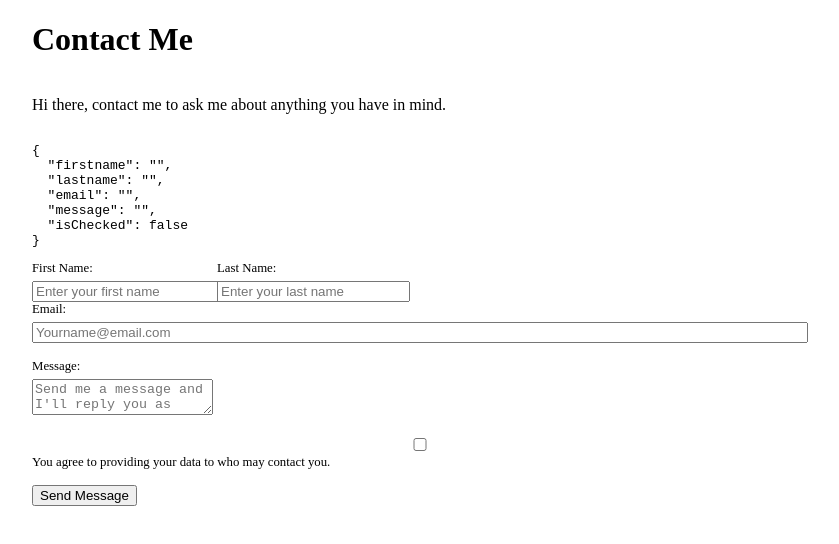
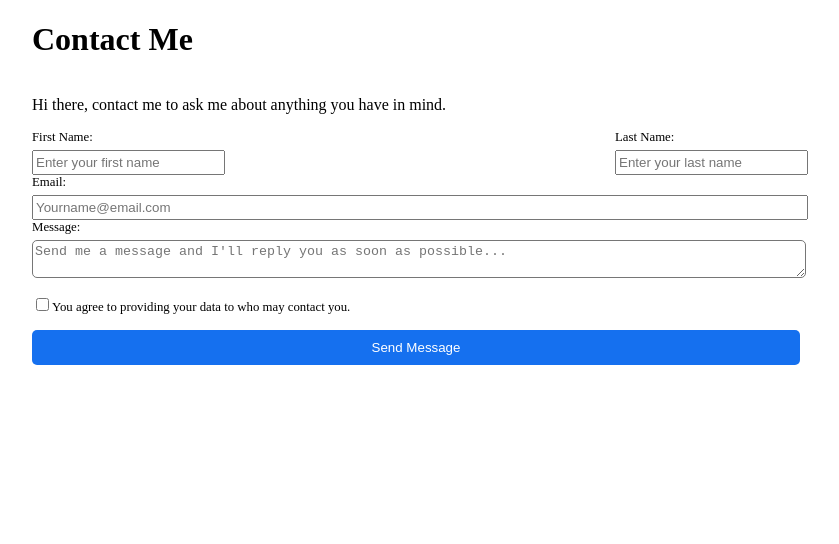
Before and after one commit to Terry-Magnus/HNGi9-LinkTree-clone, a React (Create React App) app: page /HNGi9-LinkTree-clone/contact in a window 1280 px wide. Shown: the top 544 px of the page, without its empty margins (224-1063 px from the left). Built offline with nearby package versions, Linux system fonts and the light colour scheme.

Commit message:
Feat: Added form validation and styling

```diff
--- a/src/App.scss
+++ b/src/App.scss
@@ -1,3 +1,5 @@
+@import url("./pages/contact.scss");
+
 body {
     margin: 0;
     padding: 0;
--- a/src/pages/contact.js
+++ b/src/pages/contact.js
@@ -1,5 +1,4 @@
 import { useState } from "react"
-import "./contact.scss"
 
 export default function Contact() {
     const [formData, setFormData] = useState({
@@ -33,7 +32,6 @@ export default function Contact() {
         <div className="contact">
             <h1>Contact Me</h1>
             <p>Hi there, contact me to ask me about anything you have in mind.</p>
-            <pre>{JSON.stringify(formData, undefined, 2)}</pre>
             <form onSubmit={handleSubmit} >
                 <div className="input-group">
                     <div className="input">
@@ -67,23 +65,25 @@ export default function Contact() {
                     value={formData.email}
                     onChange={handleChange}
                     required />
-                <p className="error"></p>
                 <label htmlFor="message">Message:</label>
                 <textarea
                     id="message"
                     name="message"
                     value={formData.message}
                     onChange={handleChange}
+                    cols={10}
+                    className={errorMsg === "" ? "" : "err"}
                     placeholder="Send me a message and I'll reply you as soon as possible..."
                 />
-                <p>{errorMsg}</p>
-                <input
-                    type="checkbox"
-                    name="isChecked"
-                    id="check"
-                    onChange={handleChange}
-                />
-                <label htmlFor="check">You agree to providing your data to  who may contact you.</label>
+                <p className="errormsg">{errorMsg}</p>
+
+                <label htmlFor="check" className="checkbox">
+                    <input
+                        type="checkbox"
+                        name="isChecked"
+                        id="check"
+                        onChange={handleChange}
+                    />You agree to providing your data to  who may contact you.</label>
                 <button type="submit" id="btn_submit">Send Message</button>
             </form>
         </div>
--- a/src/pages/contact.scss
+++ b/src/pages/contact.scss
@@ -1,7 +1,7 @@
 .contact {
     display: flex;
     flex-direction: column;
-    margin: 0 10px;
+    margin: 0 15px;
 
 
     label {
@@ -10,27 +10,73 @@
         font-size: 0.8em;
     }
 
-    input {
-        width: 100%;
-    }
-
     .input-group {
         display: flex;
         flex-direction: column;
 
         @media(min-width: 576px) {
             flex-direction: row;
+            justify-content: space-between;
+
+        }
+    }
+
+    input[type="text"],
+    input[type="email"],
+    textarea {
+        padding: 3px 2px;
+        width: 100%;
+    }
+
+    #message {
+        border-radius: 5px;
+
+        &:focus {
+            filter: drop-shadow(0 0 0 4px);
+        }
+
+    }
+
+    .errormsg {
+        color: red;
+        font-size: 0.8rem;
+    }
+
+    .err {
+        border: 1px solid red;
+
+        &:focus {
+            filter: drop-shadow(0 0 0 4px red);
+        }
+    }
+
+    #btn_submit {
+        margin-top: 10px;
+        background: #1570EF;
+        color: white;
+        border: 0;
+        width: 100%;
+        padding: 10px 59px;
+        border-radius: 5px;
+        cursor: pointer;
+
+        &:focus {
+            background-color: #175CD3;
+        }
+
+        &:hover {
+            background-color: #175CD3;
+        }
+
+        &:disabled {
+            background: #B2DDFF;
         }
     }
 
 
-    #btn_submit {
-        margin-top: 10px;
-    }
 
     @media(min-width: 576px) {
         width: 60vw;
         margin: 0 auto;
     }
-
 }
```
